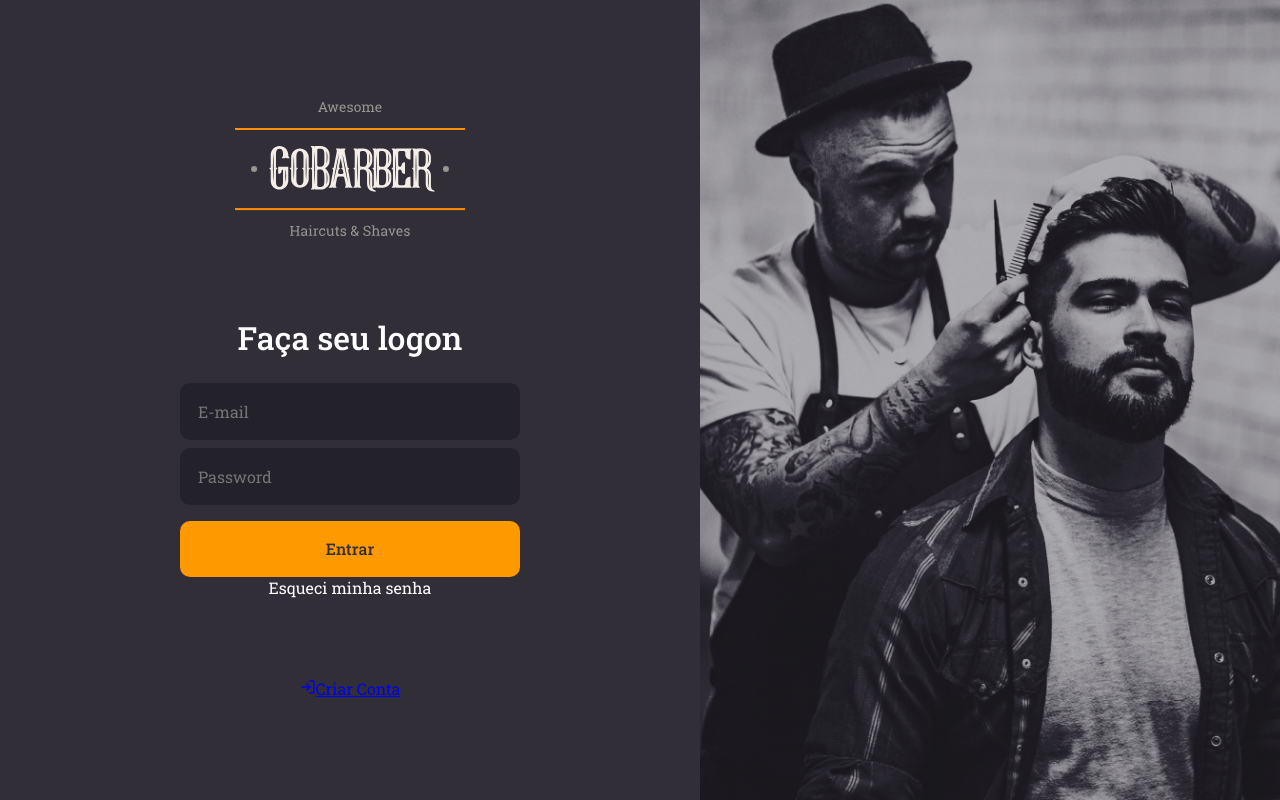
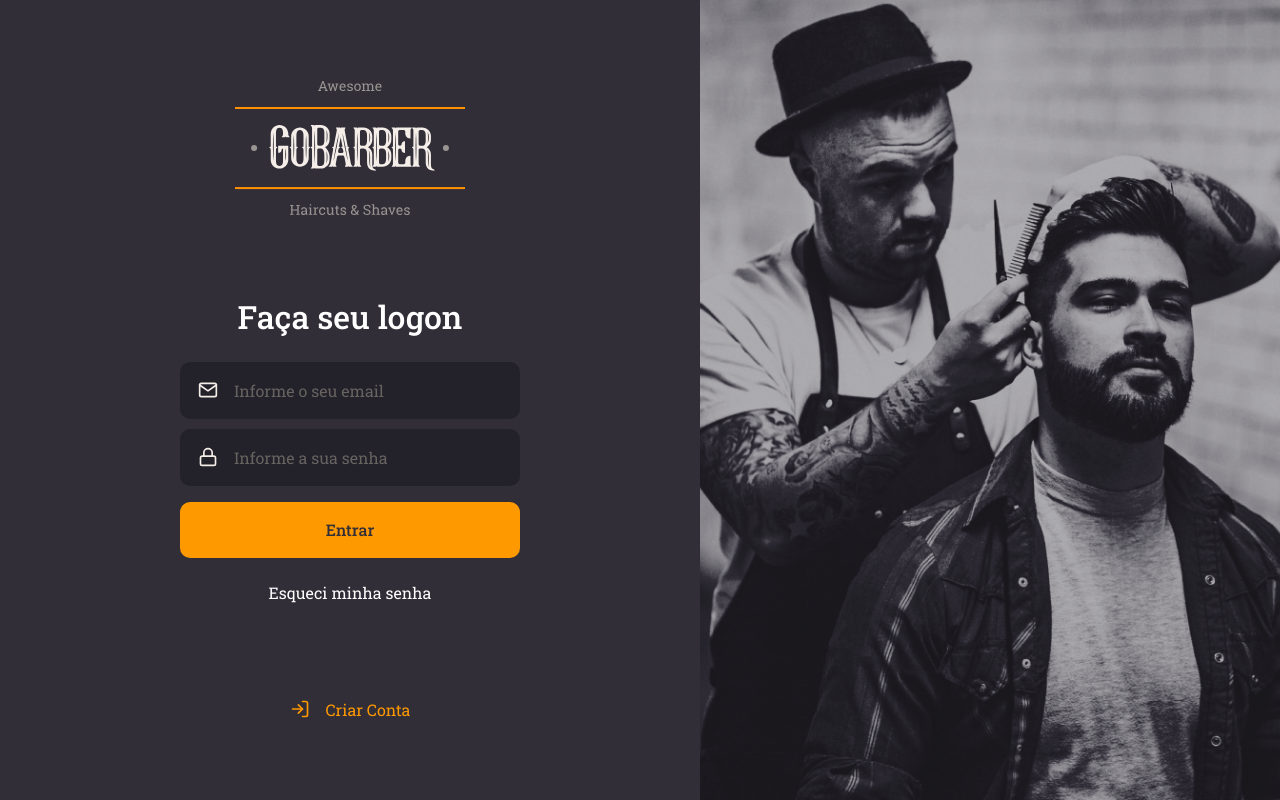
Before and after one commit to Luke0195/GoBarberWeb, a React (Create React App) app: page / in a window 1280 px wide. Built offline with nearby package versions, Linux system fonts and the light colour scheme.

Commit message:
feat: add isolation of components

```diff
--- /dev/null
+++ b/src/components/Button/index.tsx
@@ -0,0 +1,15 @@
+import React, { ButtonHTMLAttributes } from 'react';
+import { Container } from './styles';
+
+type ButtonProps = ButtonHTMLAttributes<HTMLButtonElement>;
+const Button: React.FC<ButtonProps> = ({ children, ...rest }) => {
+  return (
+    <>
+      <Container type="button" {...rest}>
+        {children}
+      </Container>
+    </>
+  );
+};
+
+export default Button;
--- /dev/null
+++ b/src/components/Button/styles.ts
@@ -0,0 +1,19 @@
+import styled from 'styled-components';
+import { shade } from 'polished';
+
+export const Container = styled.button`
+  color: #312e38;
+  height: 56px;
+  border-radius: 10px;
+  padding: 0 16px;
+  border: 0;
+  width: 100%;
+  background: #ff9900;
+  font-weight: 500;
+  margin-top: 16px;
+  transition: background 0.8s ease-out;
+
+  &:hover {
+    background: ${shade(0.2, '#ff9900')};
+  }
+`;
--- /dev/null
+++ b/src/components/Input/index.tsx
@@ -0,0 +1,20 @@
+import React, { InputHTMLAttributes } from 'react';
+import { IconBaseProps } from 'react-icons';
+import { Container } from './styles';
+
+interface InputProps extends InputHTMLAttributes<HTMLInputElement> {
+  name: string;
+  icon?: React.ComponentType<IconBaseProps>;
+}
+const Input: React.FC<InputProps> = ({ icon: Icon, ...rest }) => {
+  return (
+    <>
+      <Container>
+        {Icon && <Icon size={20} />}
+        <input {...rest} />
+      </Container>
+    </>
+  );
+};
+
+export default Input;
--- /dev/null
+++ b/src/components/Input/styles.ts
@@ -0,0 +1,27 @@
+import styled from 'styled-components';
+
+export const Container = styled.div`
+  color: #f4ede8;
+  width: 100%;
+  background: #232129;
+  border-radius: 10px;
+  border: 2px solid #232129;
+  padding: 16px;
+  display: flex;
+  align-items: center;
+  input {
+    flex: 1;
+    background: transparent;
+    border: 0;
+    color: #f4ede8;
+    &::placeholder {
+      color: #666360;
+    }
+  }
+  svg {
+    margin-right: 16px;
+  }
+  & + div {
+    margin-top: 10px;
+  }
+`;
--- a/src/pages/SignIn/index.tsx
+++ b/src/pages/SignIn/index.tsx
@@ -1,7 +1,9 @@
 import React from 'react';
-import { FiLogIn } from 'react-icons/fi';
+import { FiLogIn, FiMail, FiLock } from 'react-icons/fi';
 import logoImg from '../../assets/logo.svg';
 import { Container, Content, Background } from './styled';
+import Input from '../../components/Input';
+import Button from '../../components/Button';
 
 const SignIn: React.FC = () => {
   return (
@@ -11,13 +13,21 @@ const SignIn: React.FC = () => {
           <img src={logoImg} alt="logo do GoBarber" />
           <form>
             <h1> Faça seu logon </h1>
-            <input type="text" placeholder="E-mail" />
-            <input type="password" placeholder="Password" />
-            <button type="submit"> Entrar</button>
+            <Input
+              name="email"
+              placeholder="Informe o seu email"
+              icon={FiMail}
+            />
+            <Input
+              name="password"
+              placeholder="Informe a sua senha"
+              icon={FiLock}
+            />
+            <Button type="submit"> Entrar</Button>
             <a href="forgot"> Esqueci minha senha</a>
           </form>
           <a href="createAccount">
-            <FiLogIn />
+            <FiLogIn size={20} />
             Criar Conta
           </a>
         </Content>
--- a/src/pages/SignIn/styled.ts
+++ b/src/pages/SignIn/styled.ts
@@ -1,4 +1,5 @@
 import styled from 'styled-components';
+import { shade } from 'polished';
 import singInBackground from '../../assets/sign-in-background.png';
 
 export const Container = styled.div`
@@ -24,33 +25,31 @@ export const Content = styled.div`
       margin-bottom: 24px;
     }
 
-    input {
-      width: 100%;
-      background: #232129;
-      border-radius: 10px;
-      border: 2px solid #232129;
-      padding: 16px;
-
-      & + input {
-        margin-top: 8px;
-      }
-    }
-
-    button {
-      color: #312e38;
-      height: 56px;
-      border-radius: 10px;
-      padding: 0 16px;
-      border: 0;
-      width: 100%;
-      background: #ff9900;
-      font-weight: 500;
-      margin-top: 16px;
-    }
-
     a {
       text-decoration: none;
       color: #fff;
+      display: block;
+      margin-top: 24px;
+      transition: color 0.5s ease-out;
+      &:hover {
+        color: ${shade(0.2, '#fff')};
+      }
+    }
+  }
+  > a {
+    color: #ff9900;
+    text-decoration: none;
+    display: flex;
+    align-items: center;
+    margin-top: 16px;
+    transition: color 0.5s ease-out;
+
+    svg {
+      margin-right: 16px;
+    }
+
+    &:hover {
+      color: ${shade(0.2, '#ff9000')};
     }
   }
 `;
```
